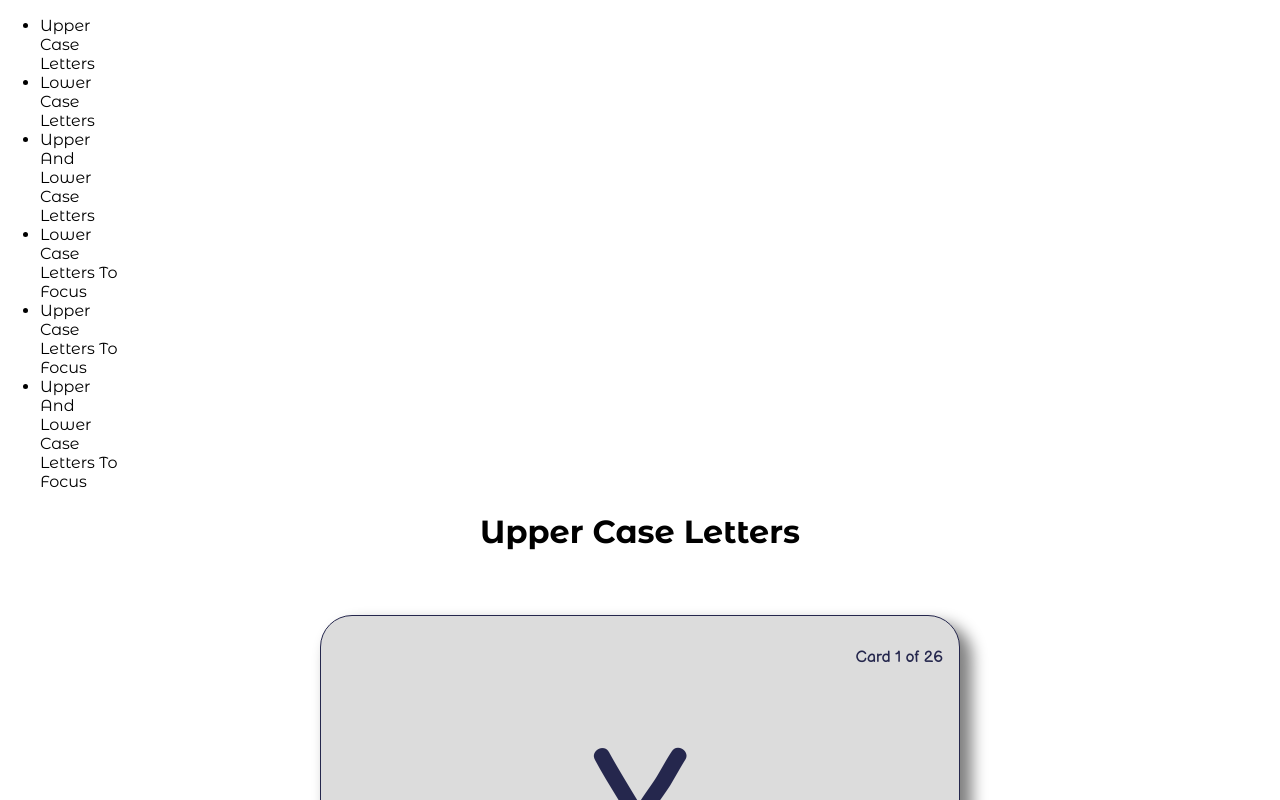
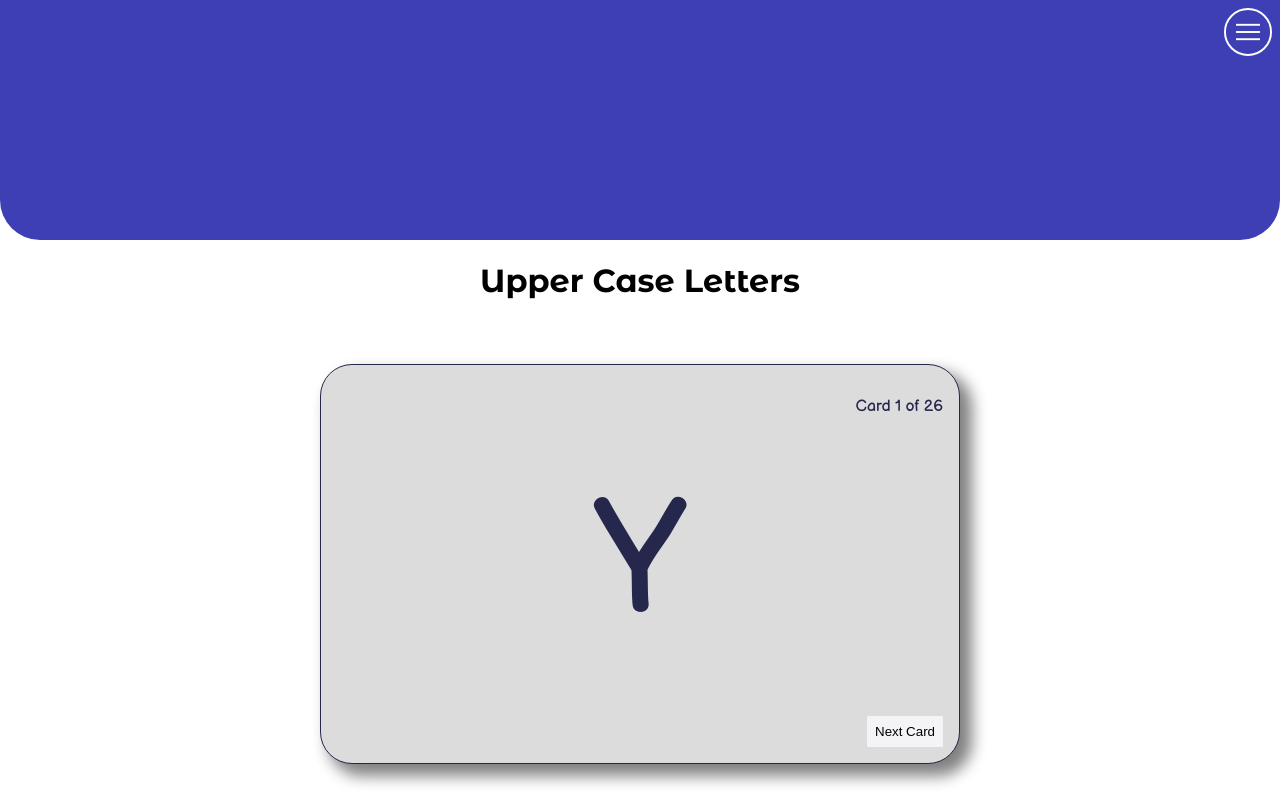
Before and after one commit to rise-erpelding/reading-flashcards, a Next.js app: page / in a window 1280 px wide. Shown: the top 800 px of the page. Built offline with nearby package versions, Linux system fonts and the light colour scheme.

Commit message:
feat: make nav appear/disappear

```diff
--- a/components/DeckMenu.js
+++ b/components/DeckMenu.js
@@ -9,11 +9,28 @@ export default function DeckMenu(props) {
   // activeDeckName will be used to make the active deck look different in the menu
 
   const deckList = deckNames.map((deckName, index) => (
-    <li key={index} onClick={() => changeDeck(deckName)} className="nav__list-item">{deckName}</li>
+    <li key={index} onClick={() => changeDeck(deckName)} className="nav__list-item">
+      <span className="nav__bullet-container">
+        <svg viewBox="0 0 100 100" xmlns="http://www.w3.org/2000/svg">
+          <rect x="17" y="4" width="65" height="92" rx="15" stroke="black" strokeWidth="4" fill="transparent" />
+          <rect x="31" y="4" width="65" height="92" rx="15" stroke="black" strokeWidth="4" fill="transparent" />
+          <rect x="3" y="4" width="65" height="92" rx="15" stroke="black" strokeWidth="4" fill="#E0E0F5" />
+        </svg>
+      </span>
+      {deckName}
+    </li>
   ));
 
   return (
     <div className="nav__menu">
+      <label htmlFor="nav-button" className="nav__button--x">
+        <span className="nav__icon nav__icon--x">
+          <svg viewBox="0 0 100 100" xmlns="http://www.w3.org/2000/svg">
+            <line x1="25%" y1="75%" x2="75%" y2="25%" stroke="white" strokeWidth="4" />
+            <line x1="25%" y1="25%" x2="75%" y2="75%" stroke="white" strokeWidth="4" />
+          </svg>
+        </span>
+      </label>
       <ul className="nav__list">
         {deckList}
       </ul>
--- /dev/null
+++ b/components/Header.js
@@ -0,0 +1,5 @@
+export default function Header() {
+  return (
+    <header className="header"></header>
+  );
+}
--- a/components/Nav.js
+++ b/components/Nav.js
@@ -4,8 +4,8 @@ import DeckMenu from './DeckMenu';
 export default function Nav(props) {
   const { activeDeckName, decks, updateDeck } = props;
   return (
-    <nav>
-      {/* <NavIcon /> */}
+    <nav className="nav">
+      <NavIcon />
       <DeckMenu decks={decks} activeDeckName={activeDeckName} updateDeck={updateDeck} />
     </nav>
   );
--- a/components/NavIcon.js
+++ b/components/NavIcon.js
@@ -2,8 +2,15 @@ export default function NavIcon(props) {
   return (
     <>
       <input type="checkbox" className="nav__checkbox" id="nav-button" />
-      <label htmlFor="nav-button" className="nav__button">
-        <span className="nav__icon">&nbsp;</span>
+      <label htmlFor="nav-button" className="nav__button nav__button--burger">
+        <div className="nav__icon nav__icon--burger">
+        <svg viewBox="0 0 100 100" xmlns="http://www.w3.org/2000/svg">
+          <circle cx="50%" cy="50%" r="48" stroke="white" strokeWidth="4" fill="transparent" />
+          <line x1="25%" y1="35%" x2="75%" y2="35%" stroke="white" strokeWidth="4" />
+          <line x1="25%" y1="50%" x2="75%" y2="50%" stroke="white" strokeWidth="4" />
+          <line x1="25%" y1="65%" x2="75%" y2="65%" stroke="white" strokeWidth="4" />
+        </svg>
+        </div>
       </label>
     </>
   );
--- a/pages/index.js
+++ b/pages/index.js
@@ -8,6 +8,7 @@ import Heading from '../components/Heading';
 import { useState, useEffect } from 'react';
 import { decks } from '../fixtures/decks';
 import { shuffleDecks } from '../helpers/helpers';
+import Header from '../components/Header';
 
 export default function Home() {
   const deckNames = Object.keys(decks);
@@ -48,6 +49,7 @@ export default function Home() {
         <link href="https://fonts.googleapis.com/css2?family=Balsamiq+Sans:ital,wght@0,400;0,700;1,400&family=Montserrat+Alternates:ital,wght@0,200;0,300;0,400;0,600;0,700;1,200;1,300;1,400&display=swap" rel="stylesheet" />
         <link rel="icon" href="/favicon.ico" />
       </Head>
+      <Header></Header>
       <main className="main">
         <Nav decks={decks} activeDeckName={currentDeck} updateDeck={updateDeck} />
         {/* <DeckMenu decks={decks} activeDeckName={currentDeck} updateDeck={updateDeck} /> */}
--- a/styles/base.scss
+++ b/styles/base.scss
@@ -15,5 +15,7 @@
 @import './components.card.scss';
 @import './components.nav.scss';
 @import './components.heading.scss';
+@import './components.header.scss';
+
 
 // utilities
--- /dev/null
+++ b/styles/components.header.scss
@@ -0,0 +1,5 @@
+.header {
+  background-color: $main-color;
+  height: 15rem;
+  border-radius: 0 0 40px 40px;
+}
--- a/styles/components.nav.scss
+++ b/styles/components.nav.scss
@@ -1,76 +1,71 @@
-// .navbar__checkbox = .nav__checkbox
-// .navbar__button = .nav__button
-// .navbar__icon = .nav__icon
+.nav {
+  box-sizing: border-box;
 
-.nav__checkbox {
-  display: none;
+  &__icon {
+    width: 3rem;
+    height: 3rem;
+    position: absolute;
+    top: 0.5rem;
+    // must have higher z-index than nav__menu so that it is clickable
+    z-index: 200;
 
-  &:checked + .nav__button .nav__icon::before {
-    top: 0;
-    transform: rotate(-135deg);
+    &--burger {
+      right: 0.5rem;
     }
 
-  &:checked + .nav__button .nav__icon::after {
-    top: 0;
-    transform: rotate(135deg);
-  }
-
-  &:checked + .nav__button .nav__icon {
-    background-color: transparent;
+    &--x {
+      right: 380px;
     }
   }
 
-.nav__button {
-  position: fixed;
-  background-color: white;
-  height: 50px;
-  width: 50px;
-  top: 10px;
-  right: 10px;
-  cursor: pointer;
+  &__menu {
+    background-color: $lavender-web;
+    max-width: 350px;
+    height: 100vh;
+    position: absolute;
+    top: 0;
+    right: 0;
+    z-index: 100;
+    padding: 1rem;
+    opacity: 0;
+
   }
 
-.nav__icon {
-  position: relative;
-  margin-top: 23px;
-
-  &,
-  &::before,
-  &::after {
-    width: 40px;
-    height: 4px;
-    background-color: black;
-    display: inline-block;
+  &__list {
+    list-style: none;
+    margin: 0;
+    padding: 0;
   }
 
-  &::before,
-  &::after {
-    content: "";
-    position: absolute;
-    left: 0;
-    transition: all 0.3s;
+  &__list-item {
+    padding-bottom: 1.5rem;
+    font-weight: bold;
+    cursor: pointer;
+    white-space: nowrap;
+    overflow: hidden;
+    text-overflow: ellipsis;
   }
 
-  &::before {
-    top: -11px;
+  &__bullet-container {
+    display: inline-block;
+    height: 1.25rem;
+    width: 1.25rem;
+    padding-right: 0.5rem;
+    vertical-align: text-top;
   }
 
-  &::after {
-    top: 11px;
+  &__checkbox {
+    position: absolute;
+    top: 0;
+    right: 0;
+    display: none;
+
+    &:checked ~ .nav__menu {
+      opacity: 100;
+    }
+
+    &:checked ~ .nav__button .nav__icon {
+      display: none;
     }
   }
-
-.nav__menu {
-  // position: fixed;
-  // top: -200px;
-  // opacity: 0;
-  // right: 10px;
-  width: 120px;
-  background-color: rgba(white, 0.93);
-  transition: all .3s;
 }
-
-.nav__checkbox:checked ~ .nav__menu {
-  opacity: 100;
-  top: 60px;
-}
--- a/styles/settings.colors.scss
+++ b/styles/settings.colors.scss
@@ -13,6 +13,28 @@ $blue-green: #2e9cca;
 $sapphire-blue: #29648a;
 $cultured: #f4f4f6;
 
+$dull-blue: #3f3fb5;
+$dull-blue--medium: #3f3fb5b3;
+$dull-blue--faded: #3f3fb54d; // 30% transparent
+$dull-blue--white: #3f3fb526; // 15% transparent
+$main-color: $dull-blue;
+$main-medium: $dull-blue--medium;
+$faded-main: $dull-blue--faded;
+$background-main: $dull-blue--white;
+
+// giving this color a more positive name that I'll use later I guess
+$ocean-blue: #3F3FB5;
+// dark, almost black
+$oxford-blue: #10102D;
+// mid-dark
+$st-patricks-blue: #2A2A79;
+// mid-light
+$violet-blue-crayola: #8686D5;
+// light
+$lavender-web: #E0E0F5;
+
+$carrot-orange: #EC9A29;
+
 $dark: $space-cadet;
 $medium-dark: $independence;
 $accent: $blue-green;
```
Lines whose indentation alone changed are shown as unchanged.
